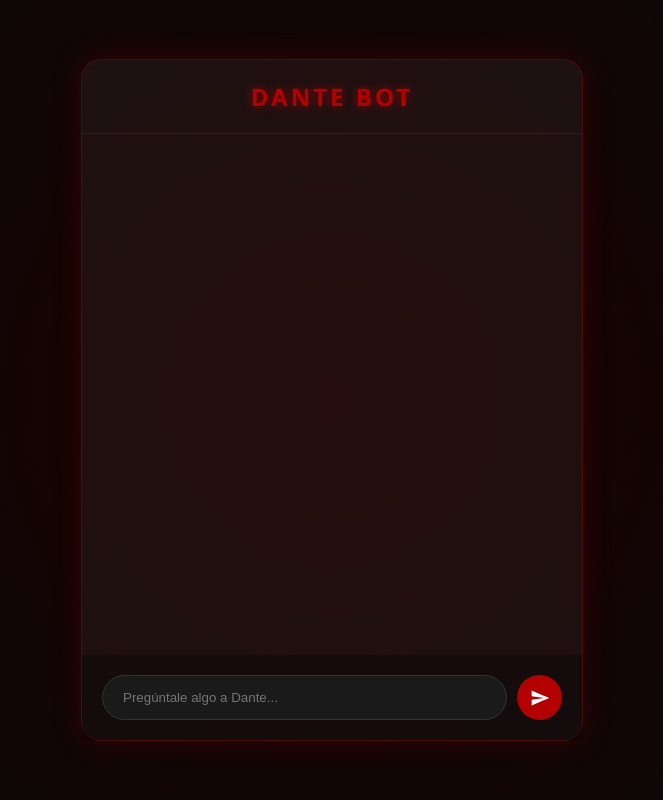
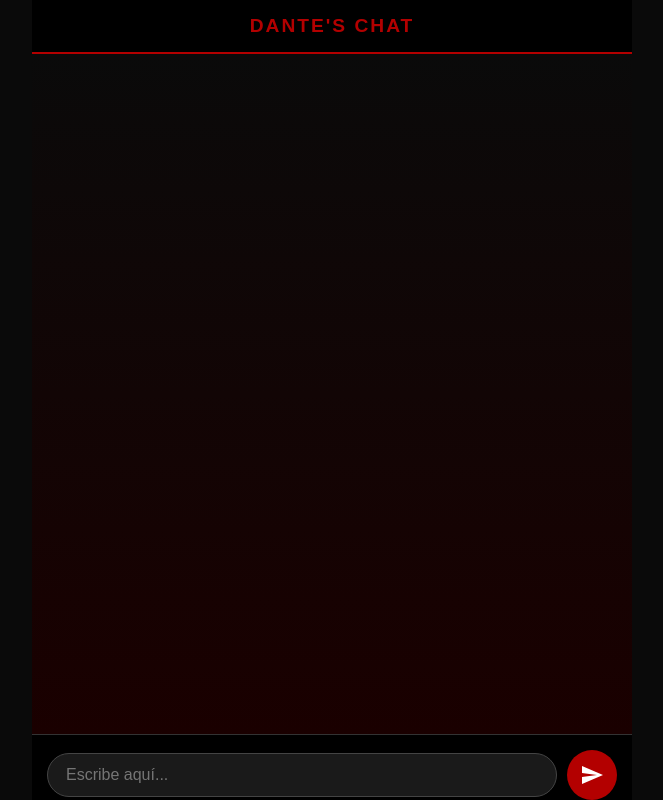
Before and after one commit to ShiroMrv/Chatbot, a Flask app: page / in a window 1280 px wide. Shown: the whole page, without its empty margins (308-971 px from the left). Run offline with Flask 3, Linux system fonts and the light colour scheme.

Commit message:
Update index.html

```diff
--- a/templates/index.html
+++ b/templates/index.html
@@ -2,149 +2,129 @@
 <html lang="es">
 <head>
     <meta charset="UTF-8">
-    <meta name="viewport" content="width=device-width, initial-scale=1.0">
-    <title>Dante's Devil May Cry Chat</title>
+    <meta name="viewport" content="width=device-width, initial-scale=1.0, maximum-scale=1.0, user-scalable=no">
+    <title>Dante's DMC Chat</title>
     <style>
         :root {
             --red-dmc: #b30000;
             --dark-bg: #0a0a0a;
-            --glass: rgba(255, 255, 255, 0.05);
         }
 
-        body {
+        body, html {
             background-color: var(--dark-bg);
-            background-image: radial-gradient(circle at center, #1a0000 0%, #0a0a0a 100%);
             color: #eee;
-            font-family: 'Segoe UI', Tahoma, Geneva, Verdana, sans-serif;
+            font-family: sans-serif;
             margin: 0;
-            display: flex;
-            justify-content: center;
-            align-items: center;
-            height: 100vh;
+            padding: 0;
+            height: 100%; /* Importante para celu */
+            width: 100%;
             overflow: hidden;
         }
 
         #chat-container {
-            width: 95%;
-            max-width: 500px;
-            height: 85vh;
-            background: var(--glass);
-            backdrop-filter: blur(10px);
-            border: 1px solid rgba(255, 0, 0, 0.2);
-            border-radius: 20px;
             display: flex;
             flex-direction: column;
-            box-shadow: 0 0 30px rgba(179, 0, 0, 0.2);
+            height: 100%; /* Ocupa todo el alto del celu */
+            width: 100%;
+            max-width: 600px;
+            margin: 0 auto;
+            background: rgba(20, 0, 0, 0.6);
         }
 
         header {
-            padding: 20px;
+            padding: 15px;
             text-align: center;
-            border-bottom: 1px solid rgba(255, 0, 0, 0.3);
+            border-bottom: 2px solid var(--red-dmc);
+            background: #000;
         }
 
         header h1 {
             margin: 0;
-            font-size: 1.5rem;
-            letter-spacing: 3px;
+            font-size: 1.2rem;
             color: var(--red-dmc);
             text-transform: uppercase;
-            text-shadow: 0 0 10px rgba(179, 0, 0, 0.8);
+            letter-spacing: 2px;
         }
 
         #chat-box {
-            flex: 1;
+            flex: 1; /* Esto hace que el chat crezca y empuje el input hacia abajo */
             overflow-y: auto;
-            padding: 20px;
+            padding: 15px;
             display: flex;
             flex-direction: column;
-            gap: 15px;
+            gap: 12px;
+            background: linear-gradient(to bottom, #0a0a0a, #1a0000);
         }
 
-        /* Scrollbar tuneada */
-        #chat-box::-webkit-scrollbar { width: 5px; }
-        #chat-box::-webkit-scrollbar-thumb { background: var(--red-dmc); border-radius: 10px; }
-
         .msg {
-            max-width: 80%;
-            padding: 12px 16px;
-            border-radius: 15px;
-            font-size: 0.95rem;
-            line-height: 1.4;
-            animation: fadeIn 0.3s ease;
+            max-width: 85%;
+            padding: 10px 14px;
+            border-radius: 12px;
+            font-size: 1rem;
+            word-wrap: break-word;
         }
-
-        @keyframes fadeIn { from { opacity: 0; transform: translateY(10px); } }
 
         .user {
             align-self: flex-end;
             background: var(--red-dmc);
-            color: white;
             border-bottom-right-radius: 2px;
         }
 
         .bot {
             align-self: flex-start;
-            background: #222;
-            color: #ddd;
+            background: #252525;
             border-bottom-left-radius: 2px;
             border-left: 3px solid var(--red-dmc);
         }
 
+        /* AREA DE INPUT MEJORADA PARA CELU */
         .input-area {
-            padding: 20px;
+            padding: 15px;
+            background: #000;
             display: flex;
+            align-items: center;
             gap: 10px;
-            background: rgba(0,0,0,0.3);
+            border-top: 1px solid #333;
+            padding-bottom: env(safe-area-inset-bottom, 15px); /* Para iPhone con notch */
         }
 
         input {
             flex: 1;
             background: #1a1a1a;
-            border: 1px solid #333;
+            border: 1px solid #444;
             border-radius: 25px;
-            padding: 12px 20px;
+            padding: 12px 18px;
             color: white;
+            font-size: 16px; /* Evita el zoom automático en iPhone */
             outline: none;
-            transition: border 0.3s;
         }
-
-        input:focus { border-color: var(--red-dmc); }
 
         button {
             background: var(--red-dmc);
             border: none;
             border-radius: 50%;
-            width: 45px;
-            height: 45px;
-            cursor: pointer;
+            width: 50px;
+            height: 50px;
             display: flex;
             justify-content: center;
             align-items: center;
-            transition: transform 0.2s, background 0.2s;
+            flex-shrink: 0; /* Que no se achique el botón */
         }
 
-        button:hover { transform: scale(1.1); background: #ff0000; }
-        button:active { transform: scale(0.9); }
-
-        svg { fill: white; width: 20px; height: 20px; }
-
-        @media (max-width: 480px) {
-            #chat-container { height: 100vh; width: 100%; border-radius: 0; }
-        }
+        svg { fill: white; width: 24px; height: 24px; }
     </style>
 </head>
 <body>
 
     <div id="chat-container">
         <header>
-            <h1>Dante Bot</h1>
+            <h1>Dante's Chat</h1>
         </header>
 
-        <div id="chat-box" id="messages"></div>
+        <div id="chat-box"></div>
 
         <div class="input-area">
-            <input type="text" id="userInput" placeholder="Pregúntale algo a Dante..." onkeypress="handleKey(event)">
+            <input type="text" id="userInput" placeholder="Escribe aquí..." onkeypress="handleKey(event)">
             <button onclick="enviar()">
                 <svg viewBox="0 0 24 24"><path d="M2.01 21L23 12 2.01 3 2 10l15 2-15 2z"></path></svg>
             </button>
@@ -152,14 +132,13 @@
     </div>
 
     <script>
+        // ... (el mismo script de enviar que tenías antes) ...
         async function enviar() {
             const input = document.getElementById('userInput');
             const chatBox = document.getElementById('chat-box');
             const mensaje = input.value.trim();
-
             if (!mensaje) return;
 
-            // Mensaje usuario
             chatBox.innerHTML += `<div class="msg user">${mensaje}</div>`;
             input.value = '';
             chatBox.scrollTop = chatBox.scrollHeight;
@@ -170,20 +149,14 @@
                     headers: { 'Content-Type': 'application/json' },
                     body: JSON.stringify({ message: mensaje })
                 });
-
                 const data = await response.json();
-
-                // Mensaje Dante
                 chatBox.innerHTML += `<div class="msg bot"><b>Dante:</b><br>${data.reply}</div>`;
                 chatBox.scrollTop = chatBox.scrollHeight;
             } catch (error) {
-                chatBox.innerHTML += `<div class="msg bot" style="color: #ff6666;">¡Maldición! Perdimos la conexión con la tienda de pizza.</div>`;
+                chatBox.innerHTML += `<div class="msg bot">Fallo en la Matrix.</div>`;
             }
         }
-
-        function handleKey(e) {
-            if (e.key === 'Enter') enviar();
-        }
+        function handleKey(e) { if (e.key === 'Enter') enviar(); }
     </script>
 </body>
 </html>
```
